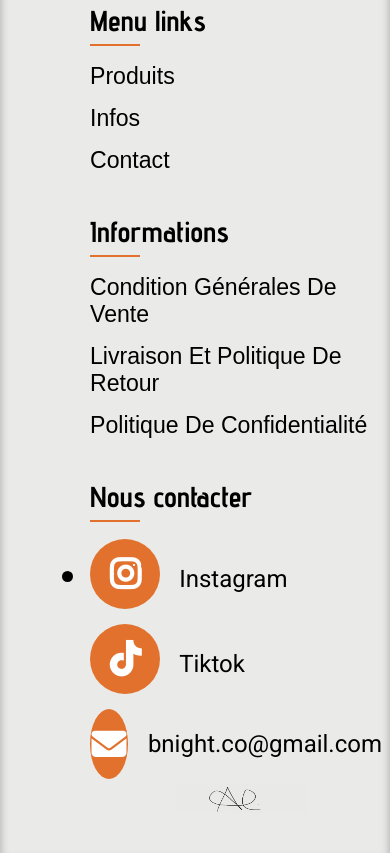
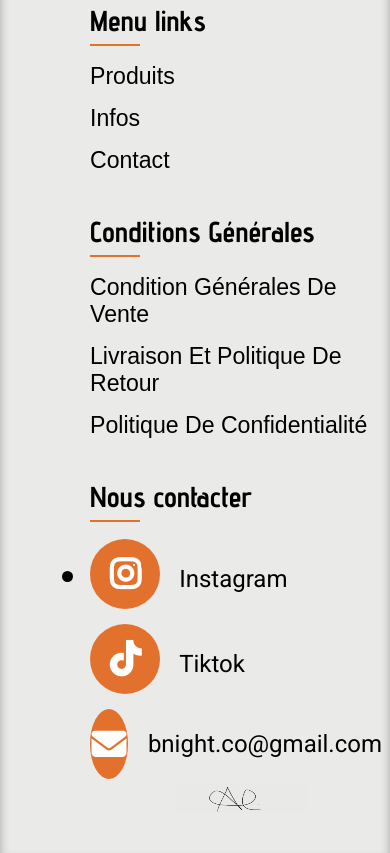
Before and after one commit to antonin120/Bnight, a plain HTML site: page index.html in a window 390 px wide. Shown: the part 11046-11899 px from the top of the page. Drawn offline with nearby package versions, Linux system fonts and the light colour scheme.

Commit message:
Add files via upload

```diff
--- a/css/style.css
+++ b/css/style.css
@@ -289,7 +289,7 @@
   height: 45px;
   border-radius: 50%;
   box-shadow: 0px 10px 15px rgb(0 0 0 / 30%);
-  margin-top: 7px;
+    margin-top: 7px;
 }
 
 .card2 a {
@@ -399,7 +399,6 @@ html {
   height: 55px;
   border-radius: 50%;
   box-shadow: 0px 10px 15px rgb(0 0 0 / 30%);
-  margin-top: 7px;
 }
 
 .card0 {
--- a/index.html
+++ b/index.html
@@ -324,7 +324,7 @@
 					</div>
 
 					<div class="col">
-						<h4>Informations</h4>
+						<h4>Conditions Générales</h4>
 						<ul>
 							<li><a href="page4.html">Condition Générales de Vente</a></li>
 							<li><a href="page2.html">Livraison et politique de retour</a></li>
--- a/style.css
+++ b/style.css
@@ -289,7 +289,7 @@
   height: 45px;
   border-radius: 50%;
   box-shadow: 0px 10px 15px rgb(0 0 0 / 30%);
-  margin-top: 7px;
+    margin-top: 7px;
 }
 
 .card2 a {
@@ -399,7 +399,6 @@ html {
   height: 55px;
   border-radius: 50%;
   box-shadow: 0px 10px 15px rgb(0 0 0 / 30%);
-  margin-top: 7px;
 }
 
 .card0 {
```
Also changed, not shown: 2 other files.
